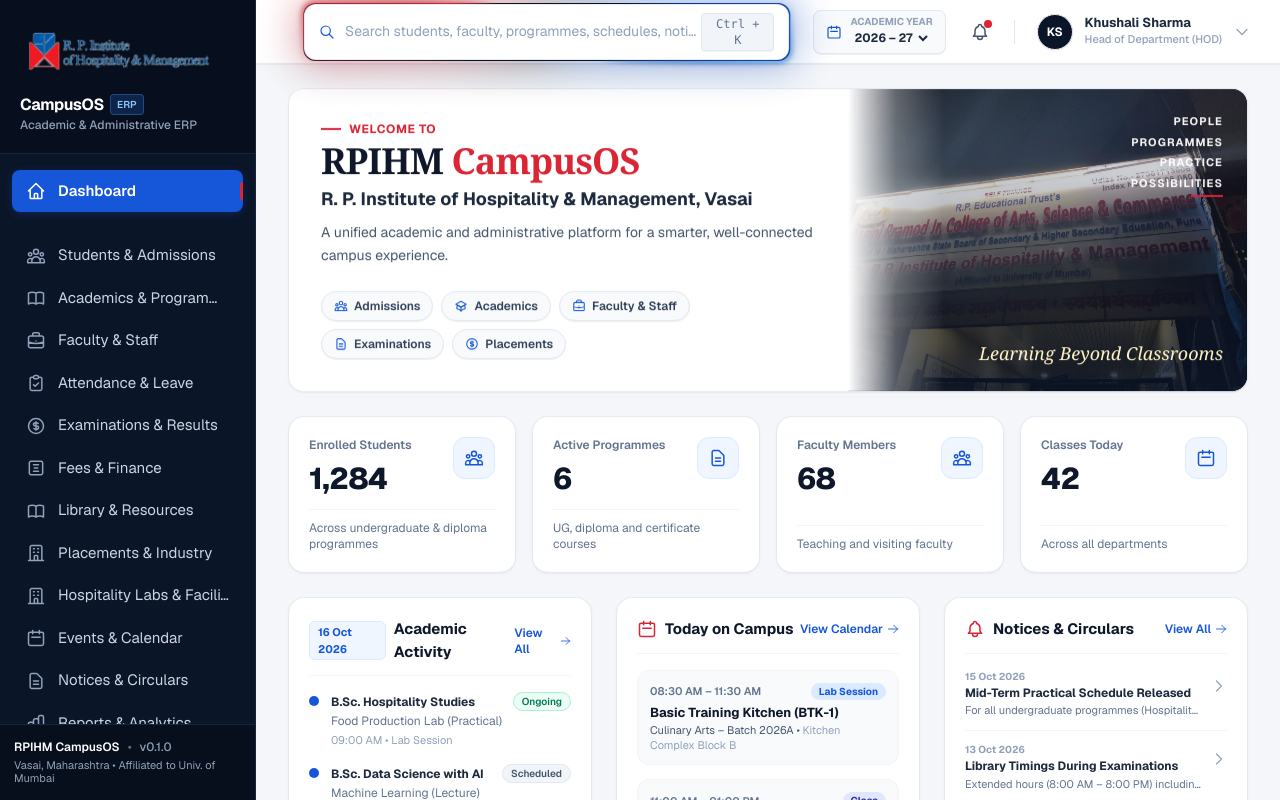
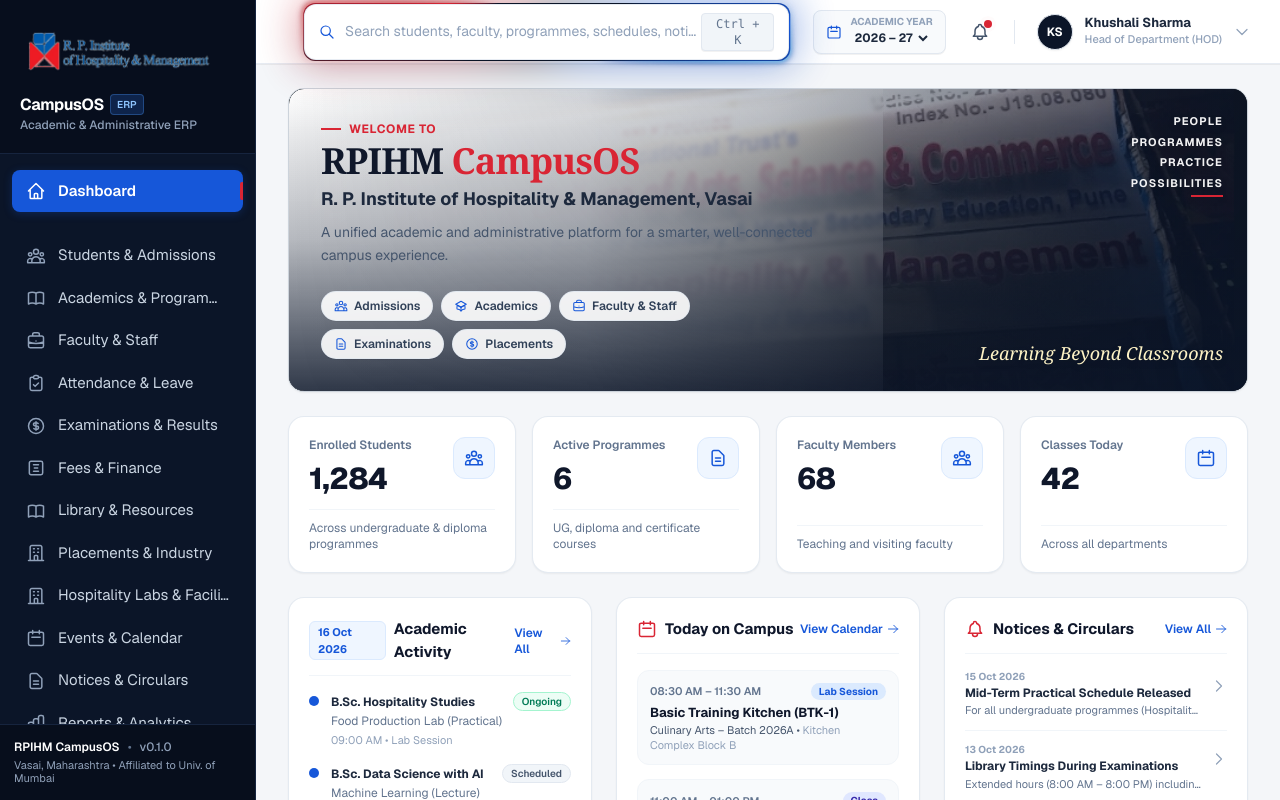
Before and after one commit to RizzyCoder19/college_erp, a Next.js app: page / in a window 1280 px wide. Shown: the top 800 px of the page. Built offline with nearby package versions, Linux system fonts and the light colour scheme.

Commit message:
feat(hero): spread campus display image across entire banner as camouflage with hover zoom

```diff
--- a/src/components/dashboard/ExecutiveOverview.tsx
+++ b/src/components/dashboard/ExecutiveOverview.tsx
@@ -15,12 +15,28 @@ import {
 export const ExecutiveOverview: React.FC = () => {
   return (
     <div className="space-y-6">
-      {/* 1. Welcome Hero Banner with Real Campus Photography */}
+      {/* 1. Welcome Hero Banner with Real Campus Photography Camouflage & Zoom */}
       <AnimatedReveal delay={0}>
-        <div className="relative overflow-hidden rounded-2xl bg-white border border-slate-200/90 shadow-xs">
-          <div className="grid grid-cols-1 lg:grid-cols-12 min-h-[220px]">
+        <div className="relative overflow-hidden rounded-2xl border border-slate-200/90 shadow-xs group bg-[#071322]">
+          {/* Full-box background camouflage image with smooth cursor hover zoom */}
+          <div className="absolute inset-0 z-0 overflow-hidden pointer-events-none">
+            <Image
+              src="/images/campus-illuminated-sign.png"
+              alt="R. P. Institute of Hospitality & Management Campus Signage"
+              fill
+              sizes="100vw"
+              className="object-cover object-center sm:object-right transition-transform duration-700 ease-out group-hover:scale-110 opacity-90"
+              priority
+            />
+            {/* Camouflage blending: frosted white on left, dark navy institutional vignette on right */}
+            <div className="absolute inset-0 bg-gradient-to-r from-white via-white/95 to-white/30 lg:w-[62%] z-10 backdrop-blur-[2px]"></div>
+            <div className="absolute inset-0 bg-gradient-to-t from-[#0B1528]/85 via-[#0B1528]/30 to-transparent z-10"></div>
+            <div className="absolute inset-0 bg-gradient-to-r from-transparent via-[#0B1528]/20 to-[#0B1528]/70 hidden lg:block z-10"></div>
+          </div>
+
+          <div className="grid grid-cols-1 lg:grid-cols-12 min-h-[220px] relative z-10">
             {/* Left Hero Content */}
-            <div className="lg:col-span-7 p-6 sm:p-8 flex flex-col justify-between z-10 bg-white">
+            <div className="lg:col-span-7 p-6 sm:p-8 flex flex-col justify-between">
               <div>
                 <div className="flex items-center space-x-2 text-xs font-bold text-[#D92534] tracking-wider uppercase">
                   <span className="w-5 h-[2.5px] bg-[#D92534]"></span>
@@ -44,7 +60,7 @@ export const ExecutiveOverview: React.FC = () => {
               <div className="mt-6 flex flex-wrap items-center gap-2">
                 <Link
                   href="/modules/admissions"
-                  className="inline-flex items-center gap-1.5 px-3 py-1.5 rounded-full text-xs font-semibold bg-slate-50 hover:bg-blue-50 text-slate-700 hover:text-[#1657D9] border border-slate-200 hover:border-blue-200 shadow-2xs transition-all cursor-pointer"
+                  className="inline-flex items-center gap-1.5 px-3 py-1.5 rounded-full text-xs font-semibold bg-white/90 hover:bg-blue-50 text-slate-700 hover:text-[#1657D9] border border-slate-200/90 hover:border-blue-200 shadow-2xs transition-all cursor-pointer backdrop-blur-xs"
                 >
                   <Icon name="users" className="h-3.5 w-3.5 text-[#1657D9]" />
                   <span>Admissions</span>
@@ -52,7 +68,7 @@ export const ExecutiveOverview: React.FC = () => {
 
                 <Link
                   href="/modules/academics"
-                  className="inline-flex items-center gap-1.5 px-3 py-1.5 rounded-full text-xs font-semibold bg-slate-50 hover:bg-blue-50 text-slate-700 hover:text-[#1657D9] border border-slate-200 hover:border-blue-200 shadow-2xs transition-all cursor-pointer"
+                  className="inline-flex items-center gap-1.5 px-3 py-1.5 rounded-full text-xs font-semibold bg-white/90 hover:bg-blue-50 text-slate-700 hover:text-[#1657D9] border border-slate-200/90 hover:border-blue-200 shadow-2xs transition-all cursor-pointer backdrop-blur-xs"
                 >
                   <Icon name="academic-cap" className="h-3.5 w-3.5 text-[#1657D9]" />
                   <span>Academics</span>
@@ -60,7 +76,7 @@ export const ExecutiveOverview: React.FC = () => {
 
                 <Link
                   href="/modules/faculty"
-                  className="inline-flex items-center gap-1.5 px-3 py-1.5 rounded-full text-xs font-semibold bg-slate-50 hover:bg-blue-50 text-slate-700 hover:text-[#1657D9] border border-slate-200 hover:border-blue-200 shadow-2xs transition-all cursor-pointer"
+                  className="inline-flex items-center gap-1.5 px-3 py-1.5 rounded-full text-xs font-semibold bg-white/90 hover:bg-blue-50 text-slate-700 hover:text-[#1657D9] border border-slate-200/90 hover:border-blue-200 shadow-2xs transition-all cursor-pointer backdrop-blur-xs"
                 >
                   <Icon name="briefcase" className="h-3.5 w-3.5 text-[#1657D9]" />
                   <span>Faculty & Staff</span>
@@ -68,7 +84,7 @@ export const ExecutiveOverview: React.FC = () => {
 
                 <Link
                   href="/modules/examinations"
-                  className="inline-flex items-center gap-1.5 px-3 py-1.5 rounded-full text-xs font-semibold bg-slate-50 hover:bg-blue-50 text-slate-700 hover:text-[#1657D9] border border-slate-200 hover:border-blue-200 shadow-2xs transition-all cursor-pointer"
+                  className="inline-flex items-center gap-1.5 px-3 py-1.5 rounded-full text-xs font-semibold bg-white/90 hover:bg-blue-50 text-slate-700 hover:text-[#1657D9] border border-slate-200/90 hover:border-blue-200 shadow-2xs transition-all cursor-pointer backdrop-blur-xs"
                 >
                   <Icon name="document-text" className="h-3.5 w-3.5 text-[#1657D9]" />
                   <span>Examinations</span>
@@ -76,7 +92,7 @@ export const ExecutiveOverview: React.FC = () => {
 
                 <Link
                   href="/modules/placements"
-                  className="inline-flex items-center gap-1.5 px-3 py-1.5 rounded-full text-xs font-semibold bg-slate-50 hover:bg-blue-50 text-slate-700 hover:text-[#1657D9] border border-slate-200 hover:border-blue-200 shadow-2xs transition-all cursor-pointer"
+                  className="inline-flex items-center gap-1.5 px-3 py-1.5 rounded-full text-xs font-semibold bg-white/90 hover:bg-blue-50 text-slate-700 hover:text-[#1657D9] border border-slate-200/90 hover:border-blue-200 shadow-2xs transition-all cursor-pointer backdrop-blur-xs"
                 >
                   <Icon name="award" className="h-3.5 w-3.5 text-[#1657D9]" />
                   <span>Placements</span>
@@ -84,22 +100,8 @@ export const ExecutiveOverview: React.FC = () => {
               </div>
             </div>
 
-            {/* Right Hero Image & Mottos (Featuring authentic RPIHM Illuminated Campus Signage) */}
-            <div className="lg:col-span-5 relative min-h-[220px] lg:min-h-full bg-slate-950 overflow-hidden group">
-              <Image
-                src="/images/campus-illuminated-sign.png"
-                alt="R. P. Institute of Hospitality & Management Illuminated Campus Signage"
-                fill
-                sizes="(max-width: 1024px) 100vw, 42vw"
-                className="object-cover object-top sm:object-center opacity-95 transition-transform duration-700 ease-out group-hover:scale-105"
-                priority
-              />
-
-              {/* Gradient Overlays for smooth institutional blending */}
-              <div className="absolute inset-0 bg-gradient-to-r from-white via-white/30 to-transparent hidden lg:block w-24 z-10 pointer-events-none"></div>
-              <div className="absolute inset-0 bg-gradient-to-t from-[#0B1528]/85 via-[#0B1528]/30 to-transparent pointer-events-none"></div>
-
-              <div className="absolute inset-0 p-5 sm:p-6 flex flex-col justify-between items-end text-right z-10 pointer-events-none">
+            {/* Right Hero Wing with Mottos */}
+            <div className="lg:col-span-5 relative min-h-[220px] lg:min-h-full p-5 sm:p-6 flex flex-col justify-between items-end text-right z-10 pointer-events-none">
               <div className="text-white space-y-1 drop-shadow-md">
                 <div className="text-[11px] font-bold tracking-widest uppercase text-white/95">
                   PEOPLE
@@ -118,7 +120,6 @@ export const ExecutiveOverview: React.FC = () => {
 
               <div className="text-amber-100 font-serif italic text-base sm:text-lg drop-shadow-md">
                 Learning Beyond Classrooms
-                </div>
               </div>
             </div>
           </div>
```
Lines whose indentation alone changed are shown as unchanged.
